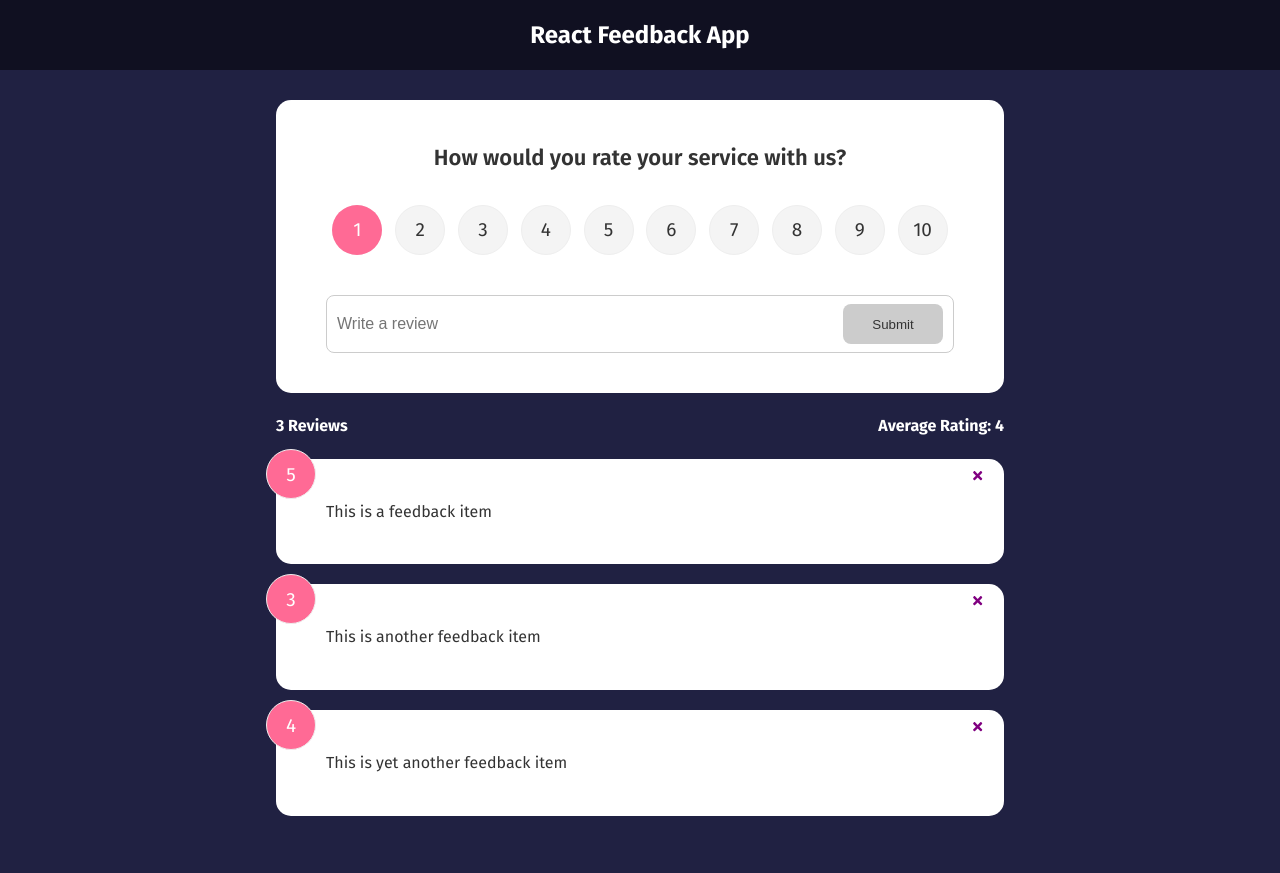
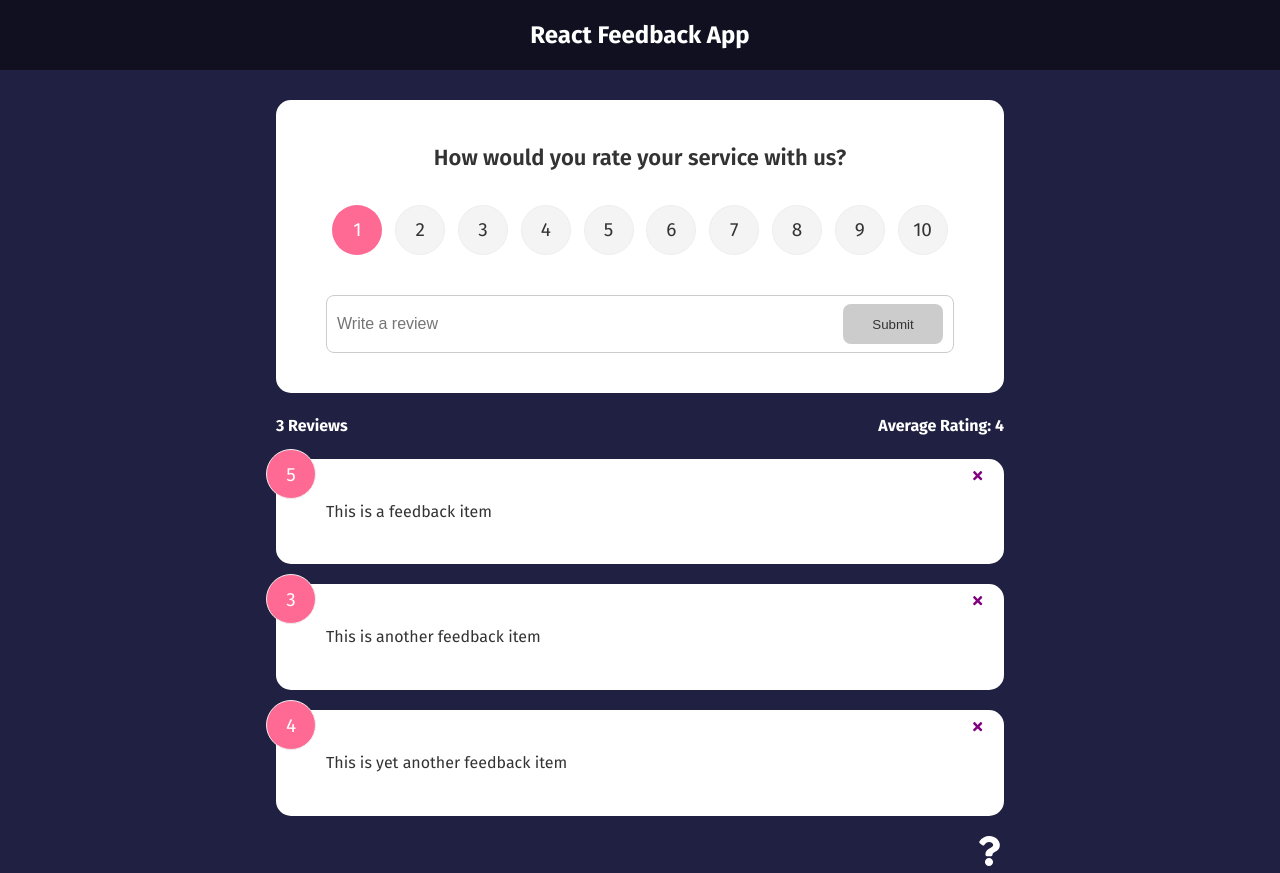
Before and after one commit to prasadhonrao/react-feedback-app, a React (Create React App) app: page / in a window 1280 px wide. Before the commit the page ends 836 px from the top, so only its background shows below. Built offline with nearby package versions, Linux system fonts and the light colour scheme.

Commit message:
Add About Icon Link to the app to navigate to About page

```diff
--- a/src/App.js
+++ b/src/App.js
@@ -6,7 +6,7 @@
 import FeedbackData from './data/FeedbackData';
 import FeedbackStats from './components/FeedbackStats';
 import FeedbackForm from './components/FeedbackForm';
-
+import AboutIconLink from './components/AboutIconLink';
 import AboutPage from './pages/AboutPage';
 
 function App() {
@@ -39,6 +39,7 @@
           ></Route>
           <Route path="/about" element={<AboutPage />} />
         </Routes>
+        <AboutIconLink />
       </div>
     </Router>
   );
--- /dev/null
+++ b/src/components/AboutIconLink.jsx
@@ -0,0 +1,14 @@
+import { FaQuestion } from 'react-icons/fa';
+import { Link } from 'react-router-dom';
+
+const AboutIconLink = () => {
+  return (
+    <div className="about-link">
+      <Link to="/about">
+        <FaQuestion size={30} />
+      </Link>
+    </div>
+  );
+};
+
+export default AboutIconLink;
--- a/src/pages/AboutPage.jsx
+++ b/src/pages/AboutPage.jsx
@@ -1,4 +1,6 @@
+import { Link } from 'react-router-dom';
 import Card from '../components/shared/Card';
+
 const AboutPage = () => {
   return (
     <Card>
@@ -9,7 +11,7 @@
           about the feedback they have provided.
         </p>
         <p>Version: 1.0.0</p>
-        <a href="/">Back to Home</a>
+        <Link to="/">Back to Home</Link>
       </div>
     </Card>
   );
```
